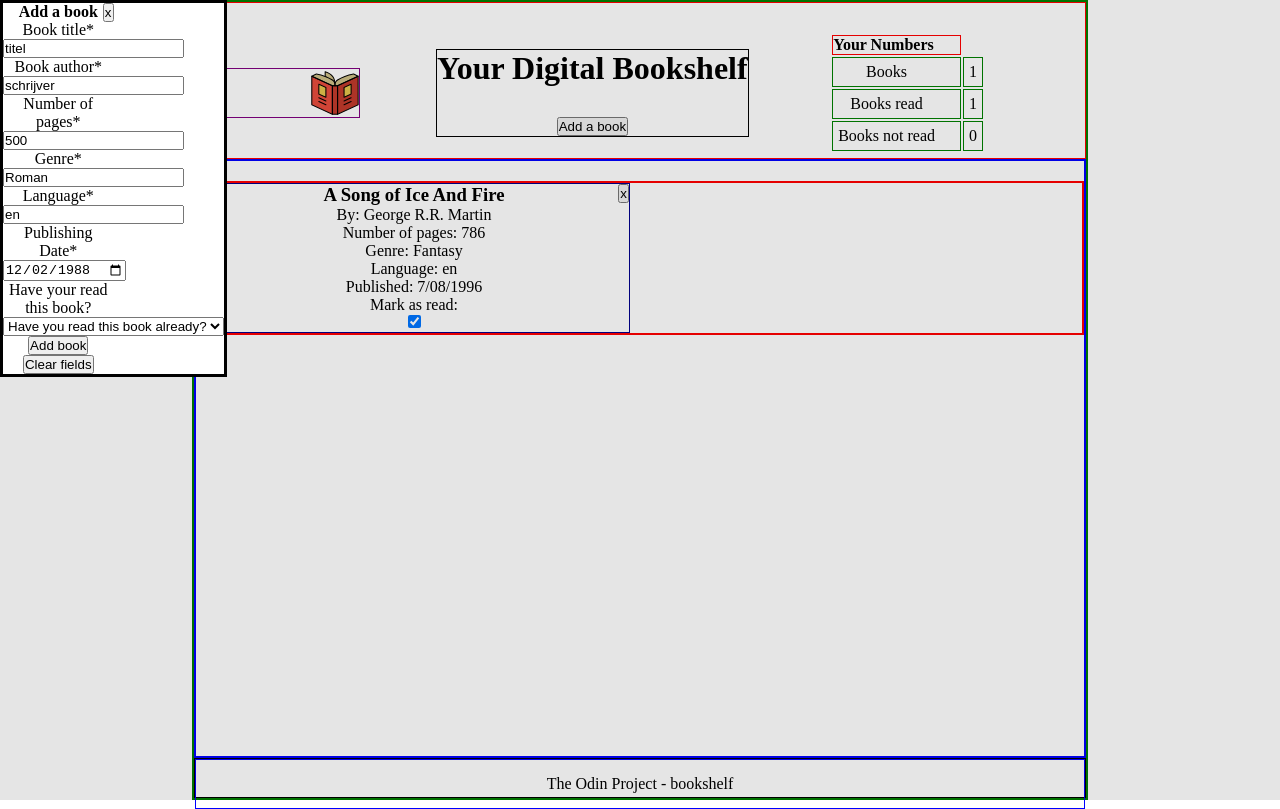
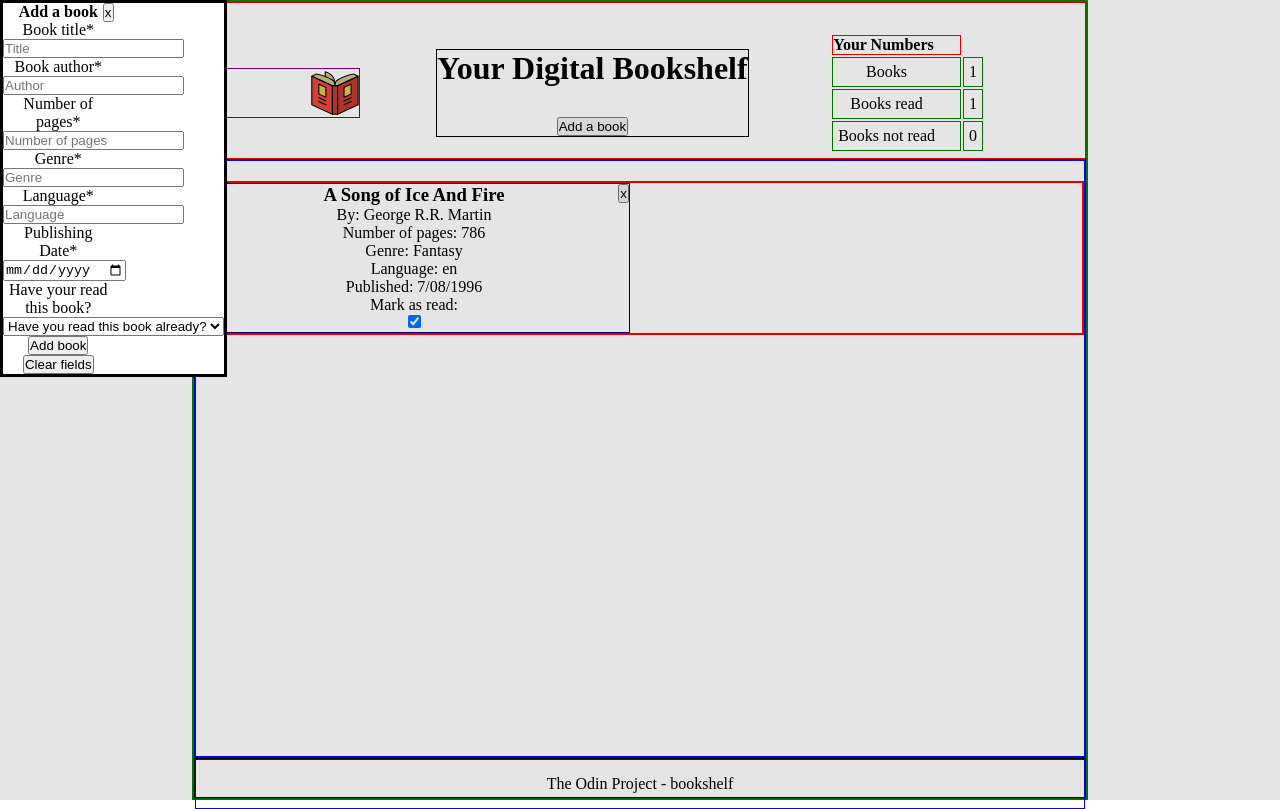
Before and after one commit to Thibault-be/library, a plain HTML site: page index.html in a window 1280 px wide. Both pictures are taken after a click on the button "Add a book". Drawn offline with Linux system fonts and the light colour scheme.

Commit message:
Reset values and placeholder of form inputs.

```diff
--- a/index.html
+++ b/index.html
@@ -52,53 +52,31 @@
             <button class="form-close-button">x</button>
             <h4 class="form-title">Add a book</h4>
             <label for="new-book-title">Book title* </label>
-            <input
-              type="text"
-              id="new-book-title"
-              placeholder="Title"
-              value="titel"
-            />
+            <input type="text" id="new-book-title" placeholder="Title" />
             <label for="new-book-author">Book author*</label>
-            <input
-              type="text"
-              id="new-book-author"
-              placeholder="Author"
-              value="schrijver"
-            />
+            <input type="text" id="new-book-author" placeholder="Author" />
             <label for="new-book-pages">Number of pages*</label>
             <input
               type="number"
               id="new-book-pages"
               placeholder="Number of pages"
-              value="500"
             />
             <label for="new-book-genre">Genre* </label>
-            <input
-              type="text"
-              id="new-book-genre"
-              placeholder="Genre"
-              value="Roman"
-            />
+            <input type="text" id="new-book-genre" placeholder="Genre" />
             <label for="new-book-language">Language* </label>
-            <input
-              type="text"
-              id="new-book-language"
-              placeholder="Language"
-              value="en"
-            />
+            <input type="text" id="new-book-language" placeholder="Language" />
             <label for="new-book-publishing-date">Publishing Date*</label>
             <input
               type="date"
               name="new-book-publishing-date"
               id="new-book-publishing-date"
-              value="1988-12-02"
             />
             <label for="new-book-read-status">Have your read this book?</label>
             <select name="new-book-read-status" id="new-book-read-status">
               <option
                 selected
                 disabled
-                value="Have you read this book already?"
+                placeholder="Have you read this book already?"
               >
                 Have you read this book already?
               </option>
--- a/script.js
+++ b/script.js
@@ -47,6 +47,14 @@ formAddBookBtn.addEventListener("click", () => {
   );
   books.push(newBook);
   createCard(newBook);
+
+  formTitle.placeholder = "Title";
+  formAuthor.placeholder = "Author";
+  formPages.placeholder = "Number of pages";
+  formGenre.placeholder = "Genre";
+  formLanguage.placeholder = "Language";
+  formDate.placeholder = "Publishing date";
+  formReadStatus.placeholder = "Have you read this book already?";
 });
 
 function CreateBook(title, author, pages, genre, language, published, read) {
```
